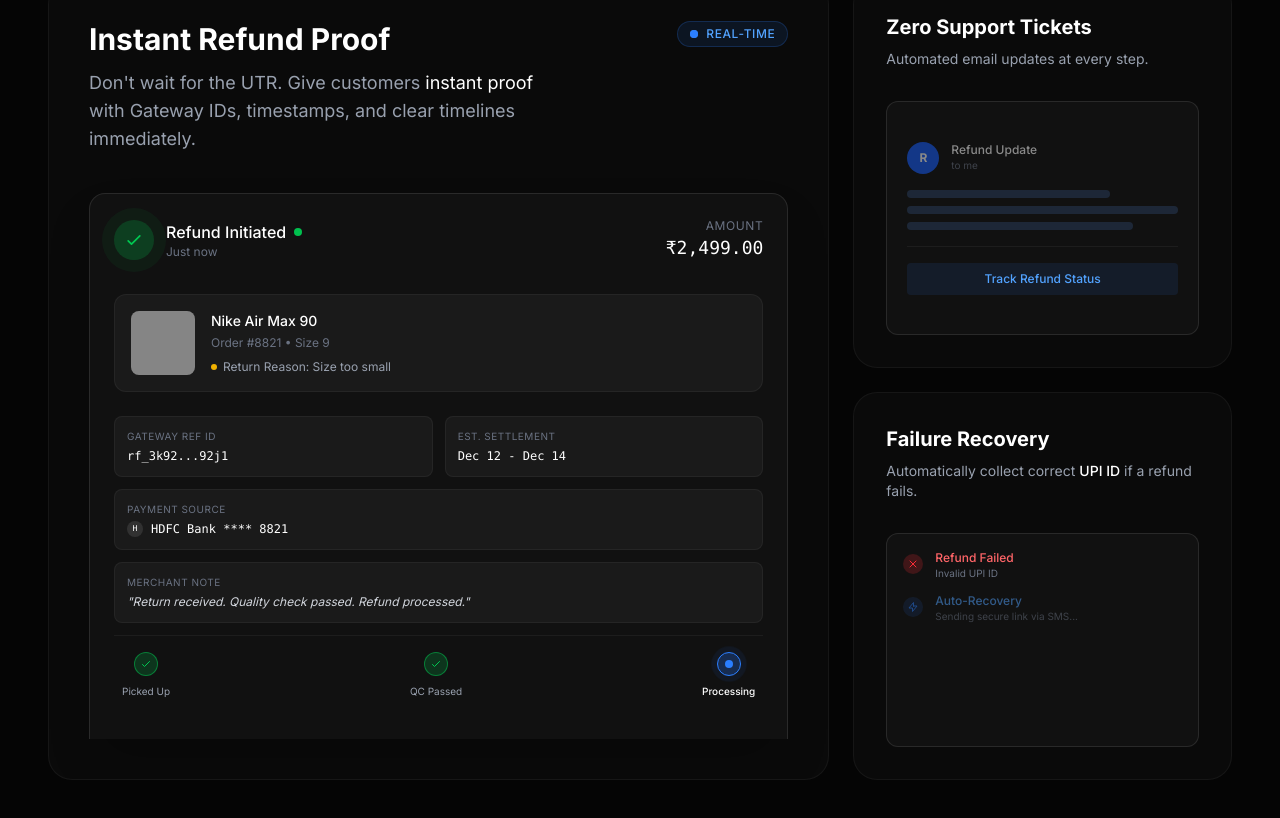
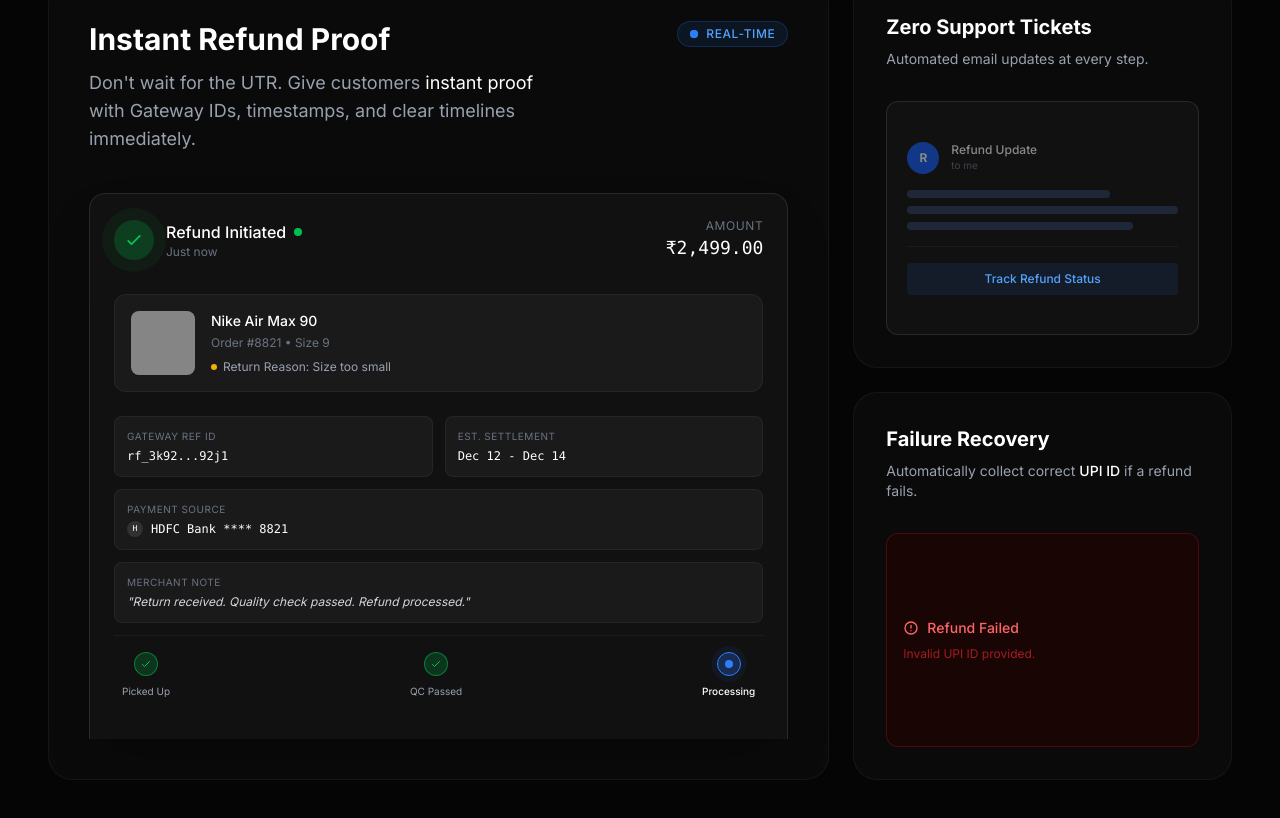
Before and after one commit to ryyt-masterspace/Ryyt_workspace, a Next.js app in the folder refund-app/: page / in a window 1280 px wide. Shown: the part 2690-3508 px from the top of the page. Built offline with nearby package versions, Linux system fonts and the light colour scheme; grey boxes are pictures that could not be loaded.

Commit message:
Auto-sync: 03-12-2025 22:48:14.21

```diff
--- a/refund-app/src/components/FeaturesBento.tsx
+++ b/refund-app/src/components/FeaturesBento.tsx
@@ -188,46 +188,46 @@ export default function FeaturesBento() {
                             </p>
                         </div>
 
-                        {/* Visual: Live Activity Feed */}
-                        <div className="flex-1 relative mt-4 bg-[#111] rounded-xl border border-white/10 p-4 overflow-hidden">
-                            <div className="space-y-3">
-                                {/* Step 1: Failure (Always Visible) */}
-                                <div className="flex items-start gap-3">
-                                    <div className="mt-1 w-5 h-5 rounded-full bg-red-500/20 flex items-center justify-center flex-shrink-0">
-                                        <svg className="w-3 h-3 text-red-500" fill="none" viewBox="0 0 24 24" stroke="currentColor">
-                                            <path strokeLinecap="round" strokeLinejoin="round" strokeWidth={2} d="M6 18L18 6M6 6l12 12" />
+                        {/* Visual: Failure -> Success Input */}
+                        <div className="flex-1 relative mt-4">
+                            {/* State 1: Failed (Visible initially) */}
+                            <div className="absolute inset-0 bg-[#1A0505] border border-red-500/20 rounded-xl p-4 flex flex-col justify-center group-hover:opacity-0 transition-opacity duration-300">
+                                <div className="flex items-center gap-2 text-red-400 text-sm font-medium mb-2">
+                                    <svg className="w-4 h-4" fill="none" viewBox="0 0 24 24" stroke="currentColor">
+                                        <path strokeLinecap="round" strokeLinejoin="round" strokeWidth={2} d="M12 8v4m0 4h.01M21 12a9 9 0 11-18 0 9 9 0 0118 0z" />
+                                    </svg>
+                                    Refund Failed
+                                </div>
+                                <div className="text-xs text-red-500/60">Invalid UPI ID provided.</div>
+                            </div>
+
+                            {/* State 2: Success Input (Visible on Hover) */}
+                            <div className="absolute inset-0 bg-[#051A05] border border-green-500/20 rounded-xl p-4 flex flex-col justify-center opacity-0 group-hover:opacity-100 transition-opacity duration-300">
+                                <div className="flex items-center justify-between mb-3">
+                                    <div className="text-xs text-green-400 font-medium flex items-center gap-1.5">
+                                        <svg className="w-3 h-3" fill="none" viewBox="0 0 24 24" stroke="currentColor">
+                                            <path strokeLinecap="round" strokeLinejoin="round" strokeWidth={2} d="M5 13l4 4L19 7" />
                                         </svg>
+                                        Secure Link Sent
                                     </div>
-                                    <div>
-                                        <div className="text-xs text-red-400 font-medium">Refund Failed</div>
-                                        <div className="text-[10px] text-gray-500">Invalid UPI ID</div>
+                                    <div className="text-[10px] text-green-500/50 uppercase tracking-wider">Via SMS</div>
+                                </div>
+
+                                {/* Simulated SMS Bubble */}
+                                <div className="bg-green-500/10 border border-green-500/20 rounded-lg p-2 mb-2">
+                                    <div className="flex items-center gap-2">
+                                        <div className="w-4 h-4 rounded-full bg-green-500/20 flex items-center justify-center">
+                                            <svg className="w-2 h-2 text-green-500" fill="none" viewBox="0 0 24 24" stroke="currentColor">
+                                                <path strokeLinecap="round" strokeLinejoin="round" strokeWidth={2} d="M12 19l9 2-9-18-9 18 9-2zm0 0v-8" />
+                                            </svg>
+                                        </div>
+                                        <div className="text-[10px] text-green-200">"Update UPI for Order #8821"</div>
                                     </div>
                                 </div>
 
-                                {/* Step 2: Sending Link (Animated) */}
-                                <div className="flex items-start gap-3 opacity-50 group-hover:opacity-100 transition-opacity duration-500 delay-100">
-                                    <div className="mt-1 w-5 h-5 rounded-full bg-blue-500/20 flex items-center justify-center flex-shrink-0">
-                                        <svg className="w-3 h-3 text-blue-500" fill="none" viewBox="0 0 24 24" stroke="currentColor">
-                                            <path strokeLinecap="round" strokeLinejoin="round" strokeWidth={2} d="M13 10V3L4 14h7v7l9-11h-7z" />
-                                        </svg>
-                                    </div>
-                                    <div>
-                                        <div className="text-xs text-blue-400 font-medium">Auto-Recovery</div>
-                                        <div className="text-[10px] text-gray-500">Sending secure link via SMS...</div>
-                                    </div>
-                                </div>
-
-                                {/* Step 3: Success (Animated) */}
-                                <div className="flex items-start gap-3 opacity-0 group-hover:opacity-100 transition-opacity duration-500 delay-300 translate-y-2 group-hover:translate-y-0">
-                                    <div className="mt-1 w-5 h-5 rounded-full bg-green-500/20 flex items-center justify-center flex-shrink-0">
-                                        <svg className="w-3 h-3 text-green-500" fill="none" viewBox="0 0 24 24" stroke="currentColor">
-                                            <path strokeLinecap="round" strokeLinejoin="round" strokeWidth={2} d="M5 13l4 4L19 7" />
-                                        </svg>
-                                    </div>
-                                    <div>
-                                        <div className="text-xs text-green-400 font-medium">Customer Updated</div>
-                                        <div className="text-[10px] text-gray-500">shuva@okhdfcbank</div>
-                                    </div>
+                                <div className="bg-[#0A0A0A] border border-white/10 rounded px-3 py-2 flex items-center justify-between">
+                                    <div className="text-xs text-white">shuva@okhdfcbank</div>
+                                    <div className="w-1.5 h-1.5 bg-green-500 rounded-full animate-pulse"></div>
                                 </div>
                             </div>
                         </div>
```
